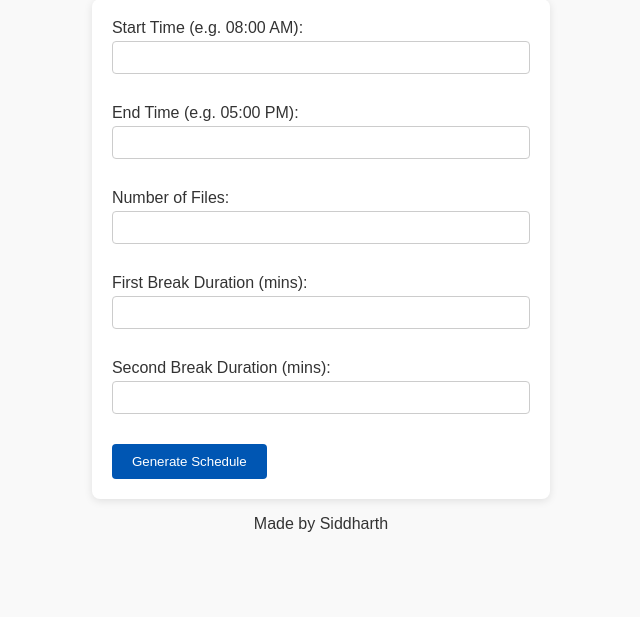
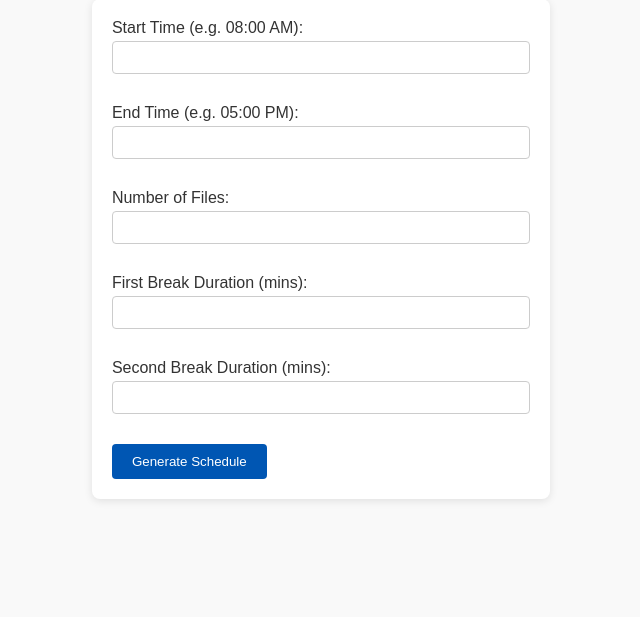
Before and after one commit to sidhbk08/Schedule-Generator, a Flask app: page / in a window 1280 px wide. Shown: the part 117-734 px from the top of the page, without its empty margins (319-959 px from the left). Run offline with Flask 3, Linux system fonts and the light colour scheme.

Commit message:
Update form.html

```diff
--- a/templates/form.html
+++ b/templates/form.html
@@ -14,9 +14,5 @@
         Second Break Duration (mins): <input type="number" name="break2" min="0" required><br><br>
         <input type="submit" value="Generate Schedule">
     </form>
-
-    <footer>
-        <p>Made by Siddharth</p>
-    </footer>
 </body>
 </html>
```
